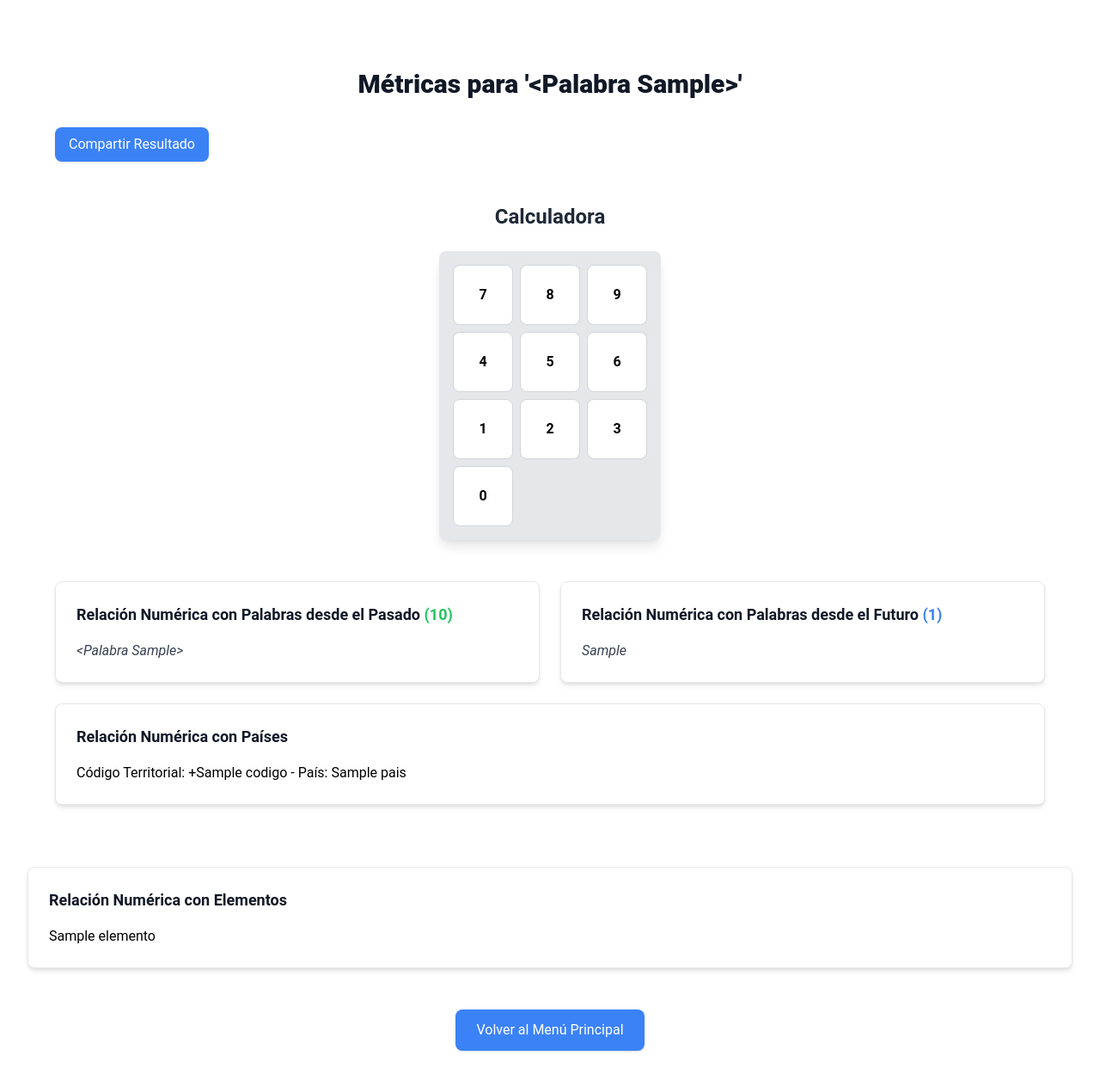
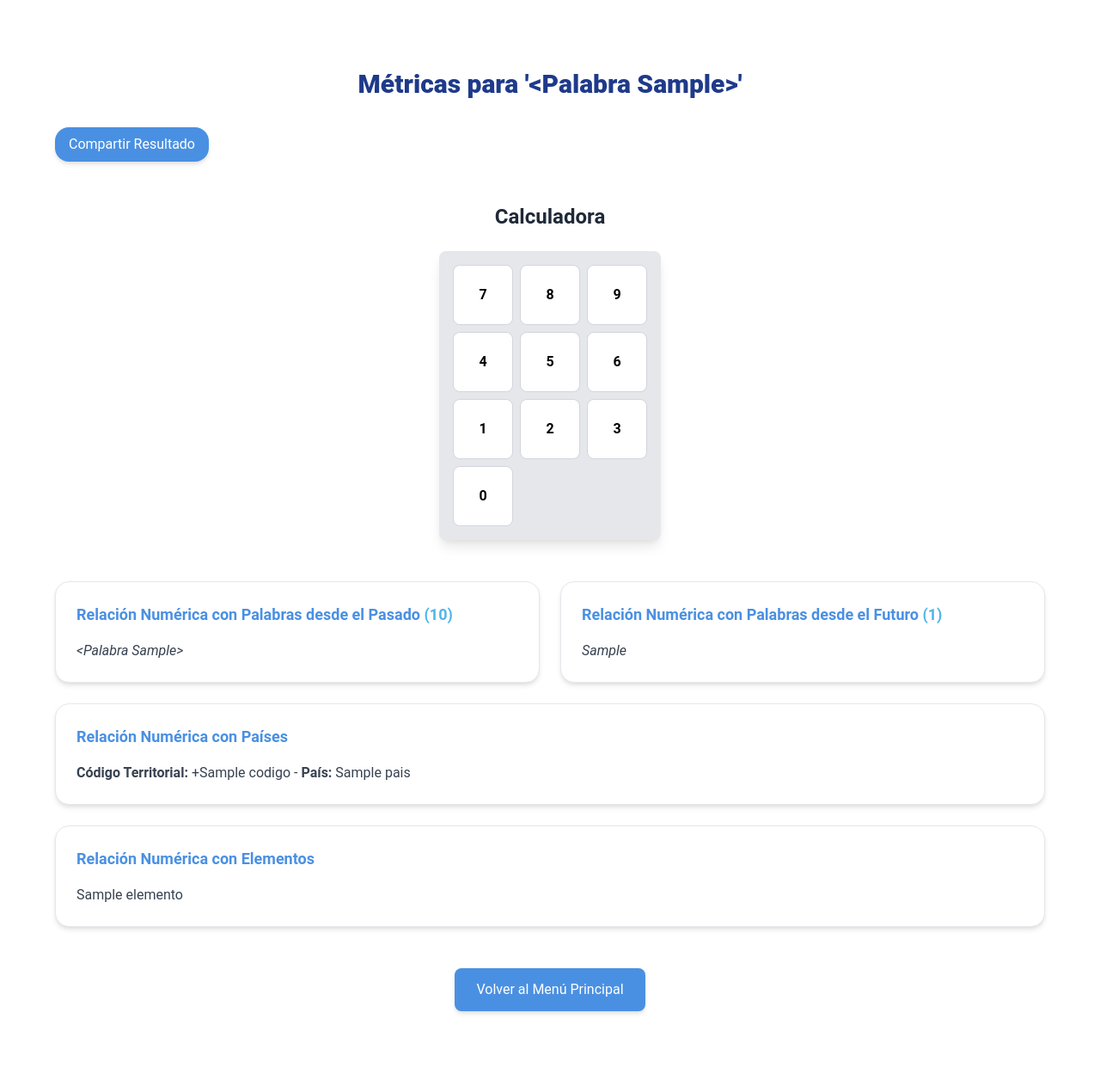
Before and after one commit to jaosomora/LGC-App, a Flask app: template templates/resultado.html in a window 1280 px wide. Shown: the whole page at 86% size. Before the commit the page ends 1223 px from the top, so only its background shows below. Run offline with Flask 3, Linux system fonts and the light colour scheme; tables that the repository leaves empty hold one stand-in row (values such as "Sample post"); the template is opened without the code that fills it: values that come from a table or form of the project are taken from there, most other values are stand-ins (such as "Sample title", 1, 10 or a date in 2020).

Commit message:
Mejorada la organización y estructura de las secciones de resonancias, territorios y elementos

```diff
--- a/static/css/output.css
+++ b/static/css/output.css
@@ -846,6 +850,10 @@ select {
   display: none;
 }
 
+.h-full {
+  height: 100%;
+}
+
 .w-11\/12 {
   width: 91.666667%;
 }
@@ -920,10 +928,6 @@ select {
 
 .gap-6 {
   gap: 1.5rem;
-}
-
-.gap-y-6 {
-  row-gap: 1.5rem;
 }
 
 .space-y-2 > :not([hidden]) ~ :not([hidden]) {
@@ -978,6 +982,10 @@ select {
 
 .rounded-lg {
   border-radius: 0.5rem;
+}
+
+.rounded-xl {
+  border-radius: 1rem;
 }
 
 .border {
@@ -1052,12 +1065,22 @@ select {
   background-color: rgb(220 252 231 / var(--tw-bg-opacity, 1));
 }
 
+.bg-green-500 {
+  --tw-bg-opacity: 1;
+  background-color: rgb(34 197 94 / var(--tw-bg-opacity, 1));
+}
+
 .bg-green-600 {
   --tw-bg-opacity: 1;
   background-color: rgb(21 128 61 / var(--tw-bg-opacity, 1));
 }
 
 .bg-primary {
+  --tw-bg-opacity: 1;
+  background-color: rgb(74 144 226 / var(--tw-bg-opacity, 1));
+}
+
+.bg-primary-500 {
   --tw-bg-opacity: 1;
   background-color: rgb(74 144 226 / var(--tw-bg-opacity, 1));
 }
@@ -1227,11 +1254,6 @@ select {
   letter-spacing: 0.05em;
 }
 
-.text-blue-500 {
-  --tw-text-opacity: 1;
-  color: rgb(59 130 246 / var(--tw-text-opacity, 1));
-}
-
 .text-gray-400 {
   --tw-text-opacity: 1;
   color: rgb(156 163 175 / var(--tw-text-opacity, 1));
@@ -1262,11 +1284,6 @@ select {
   color: rgb(17 24 39 / var(--tw-text-opacity, 1));
 }
 
-.text-green-500 {
-  --tw-text-opacity: 1;
-  color: rgb(34 197 94 / var(--tw-text-opacity, 1));
-}
-
 .text-green-800 {
   --tw-text-opacity: 1;
   color: rgb(22 101 52 / var(--tw-text-opacity, 1));
@@ -1277,6 +1294,11 @@ select {
   color: rgb(74 144 226 / var(--tw-text-opacity, 1));
 }
 
+.text-primary-900 {
+  --tw-text-opacity: 1;
+  color: rgb(30 58 138 / var(--tw-text-opacity, 1));
+}
+
 .text-red-500 {
   --tw-text-opacity: 1;
   color: rgb(239 68 68 / var(--tw-text-opacity, 1));
@@ -1285,6 +1307,11 @@ select {
 .text-red-600 {
   --tw-text-opacity: 1;
   color: rgb(220 38 38 / var(--tw-text-opacity, 1));
+}
+
+.text-secondary {
+  --tw-text-opacity: 1;
+  color: rgb(80 181 233 / var(--tw-text-opacity, 1));
 }
 
 .text-white {
--- a/templates/detalle.html
+++ b/templates/detalle.html
@@ -11,7 +11,7 @@
     </ul>
     <div class="mt-6">
         <a href="{{ url_for('historial') }}"
-           class="inline-block bg-blue-500 text-white py-3 px-6 rounded-lg shadow-md hover:bg-blue-600 hover:shadow-lg transition-all border border-transparent hover:border-white">
+           class="inline-block bg-primary text-white py-3 px-6 rounded-lg shadow-md hover:bg-primary-600 hover:shadow-lg transition-all border border-transparent hover:border-white">
             Volver al Historial
         </a>
     </div>
--- a/templates/resultado.html
+++ b/templates/resultado.html
@@ -5,7 +5,7 @@
     <!-- Título principal de la página -->
     <!-- Muestra la frase analizada en formato capitalizado usando el filtro 'title' -->
     <div class="text-center mb-8">
-        <h2 class="text-3xl font-extrabold text-gray-900">Métricas para
+        <h2 class="text-3xl font-extrabold text-primary-900">Métricas para
             '{{ palabra|title }}'</h2>
     </div>
 
@@ -14,71 +14,75 @@
     {% if opcion == 1 %}
     <div class="grid grid-cols-1 gap-4">
         <div
-            class="bg-white shadow-md rounded-lg p-6 border border-gray-200 hover:shadow-lg mb-6">
+            class="bg-white shadow-lg rounded-2xl p-6 border border-gray-300 hover:shadow-xl transition">
             <!-- Muestra el número calculado para la opción 1 -->
-            <p class="mt-4 text-gray-700"><strong>Número:</strong> {{ frecuencia
-                }}</p>
+            <p class="mt-4 text-gray-600"><strong>Número:</strong> {{ frecuencia }}</p>
             <!-- Muestra la lupa asociada al número calculado -->
-            <p class="mt-4 text-gray-700"><strong>Lupa:</strong> {{ lupa }}</p>
+            <p class="mt-4 text-gray-600"><strong>Lupa:</strong> {{ lupa }}</p>
         </div>
     </div>
     {% elif opcion == 2 %}
     <div class="grid grid-cols-1 gap-4">
         <div
-            class="bg-white shadow-md rounded-lg p-6 border border-gray-200 hover:shadow-lg mb-6">
+            class="bg-white shadow-lg rounded-2xl p-6 border border-gray-300 hover:shadow-xl transition">
             <!-- Resultados formateados para la opción 2 -->
             <!-- Cada línea muestra una palabra analizada con su detalle -->
             <ul class="mt-4 space-y-2">
                 {% for linea in salida_detallada %}
-                <li class="text-gray-700">
+                <li class="text-gray-600">
                     <!-- 'safe' se usa para renderizar contenido HTML seguro (negritas en palabras) -->
                     {{ linea|safe }}
                 </li>
                 {% endfor %}
             </ul>
             <!-- Total y lupa de la frase analizada -->
-            <p class="mt-4 text-gray-700"><strong>Total:</strong> {{ total
-                }}</p>
-            <p class="mt-4 text-gray-700"><strong>Lupa:</strong> {{ lupa }}</p>
+            <p class="mt-4 text-gray-600"><strong>Total:</strong> {{ total }}</p>
+            <p class="mt-4 text-gray-600"><strong>Lupa:</strong> {{ lupa }}</p>
         </div>
     </div>
 {% endif %}
 
     <!-- Botón para compartir -->
 <button id="share-button"
-        class="bg-blue-500 text-white py-2 px-4 rounded-lg shadow hover:bg-blue-600">
+class="bg-primary-500 text-white py-2 px-4 rounded-xl shadow-md hover:bg-primary-600 transition-all">
 Compartir Resultado
 </button>
 
     <!-- Modal de respaldo para compartir -->
 <div id="share-modal"
 class="hidden fixed inset-0 bg-black bg-opacity-50 flex items-center justify-center backdrop-blur-md">
-        <div class="bg-white rounded-lg shadow-lg p-6 max-w-md">
-            <h3
-                class="text-lg font-bold text-gray-900 mb-4 text-center">Compartir
-                Resultado</h3>
-            <p class="text-gray-700 mb-4 text-center">Elige una opción para
-                compartir:</p>
+
+<div class="bg-white rounded-xl shadow-lg p-6 max-w-md">
+    <h3 class="text-lg font-bold text-gray-900 mb-4 text-center">
+        Compartir Resultado
+    </h3>
+    <p class="text-gray-700 mb-4 text-center">
+        Elige una opción para compartir:
+    </p>
     <div class="space-y-4">
         <!-- Botón para WhatsApp -->
         <a id="whatsapp-button"
             href="#"
-                    class="block text-white py-2 px-4 rounded-lg shadow text-center hover:bg-green-600"
-                    style="background-color: #25D366;"
+            class="block text-white py-2 px-4 rounded-xl shadow-md text-center bg-[#25D366] hover:bg-[#1DA851] transition-all"
             target="_blank">
             WhatsApp
         </a>
         <!-- Botón para Copiar -->
         <button id="copy-button"
-                    class="block bg-blue-500 text-white py-2 px-4 rounded-lg shadow text-center hover:bg-blue-600 w-full">
+            class="block bg-primary-500 text-white py-2 px-4 rounded-xl shadow-md text-center hover:bg-primary-600 transition-all w-full">
             Copiar
         </button>
     </div>
     <button id="close-modal"
-                class="mt-6 w-full bg-gray-500 text-white py-2 px-4 rounded-lg text-center hover:bg-gray-600">
+        class="mt-6 w-full bg-gray-500 text-white py-2 px-4 rounded-xl text-center hover:bg-gray-600 transition-all">
         Cancelar
     </button>
 </div>
+
+<div id="temporary-message"
+    class="fixed bottom-5 right-5 bg-green-500 bg-opacity-70 text-white px-5 py-2 rounded-lg shadow-lg text-sm hidden opacity-0 transition-opacity duration-300 ease-in-out">
+</div>
+
 </div>
 
     <script>
@@ -89,86 +93,63 @@
     });
 
 
-// Crear función para mostrar mensajes dinámicos
     function showTemporaryMessage(message, duration = 3000) {
-    // Verificar si ya existe un contenedor de mensaje
-    let messageContainer = document.getElementById('temporary-message');
-    if (!messageContainer) {
-        // Crear un contenedor si no existe
-        messageContainer = document.createElement('div');
-        messageContainer.id = 'temporary-message';
-        messageContainer.style.position = 'fixed';
-        messageContainer.style.bottom = '20px';
-        messageContainer.style.right = '20px';
-        messageContainer.style.backgroundColor = 'rgba(76, 175, 80, 0.7)'; // Fondo más transparente
-        messageContainer.style.color = 'white';
-        messageContainer.style.padding = '10px 20px';
-        messageContainer.style.borderRadius = '5px';
-        messageContainer.style.boxShadow = '0 4px 6px rgba(0, 0, 0, 0.1)';
-        messageContainer.style.fontSize = '14px';
-        messageContainer.style.zIndex = '9999';
-        messageContainer.style.transition = 'opacity 0.3s ease-in-out'; // Suavizar la aparición y desaparición
-        document.body.appendChild(messageContainer);
-    }
+    const messageContainer = document.getElementById('temporary-message');
+
+    if (!messageContainer) return; // Si no existe, no hace nada
 
     // Configurar el mensaje
     messageContainer.textContent = message;
-    messageContainer.style.display = 'block';
-    messageContainer.style.opacity = '1';
+    messageContainer.classList.remove('hidden', 'opacity-0'); // Mostrar mensaje con fade-in
 
-    // Ocultar el mensaje después de un tiempo
+    // Ocultar el mensaje después del tiempo especificado
     setTimeout(() => {
-        messageContainer.style.opacity = '0'; // Añadir efecto de desvanecimiento
+        messageContainer.classList.add('opacity-0'); // Aplicar fade-out
         setTimeout(() => {
-            messageContainer.style.display = 'none';
-        }, 300); // Esperar a que termine la transición
+            messageContainer.classList.add('hidden'); // Ocultar completamente
+        }, 300); // Esperar a que termine la animación
     }, duration);
 }
 
+
 // Funcionalidad para copiar al portapapeles
-document.getElementById('copy-button').addEventListener('click', () => {
-    const salidaDetallada = `
-        {% for linea in salida_detallada %}
-        {{ linea | striptags }}
-        {% endfor %}
-    `.trim().split('\n').map(line => line.trim()).join('\n');
+document.getElementById('copy-button').addEventListener('click', async () => {
+    const salidaDetallada = `{% for linea in salida_detallada %}{{ linea | striptags }}{% endfor %}`
+        .trim().split('\n').map(line => line.trim()).join('\n');
 
     const textToCopy = `Métricas para "{{ palabra }}"\n\n${salidaDetallada}\nTotal: {{ total }}\nLupa: {{ lupa }}\n\nConvierte palabras en números: https://lgc.julianosoriom.com`;
 
-    if (navigator.clipboard && navigator.clipboard.writeText) {
-        navigator.clipboard.writeText(textToCopy)
-            .then(() => {
-                document.getElementById('share-modal').classList.add('hidden');
-                document.body.classList.remove('modal-open');
-                showTemporaryMessage('¡Listo! Texto copiado');
-            })
-            .catch(err => console.error('Error al copiar:', err));
-    } else {
-        const textArea = document.createElement('textarea');
-        textArea.value = textToCopy;
-        document.body.appendChild(textArea);
-        textArea.select();
     try {
-            document.execCommand('copy');
-            showTemporaryMessage('¡Listo! Texto copiado');
-            document.getElementById('share-modal').classList.add('hidden');
-            document.body.classList.remove('modal-open');
+        await navigator.clipboard.writeText(textToCopy);
+        closeShareModal(); // Cierra el modal después de copiar
+        showTemporaryMessage('¡Listo! Texto copiado'); // Mensaje de éxito
     } catch (err) {
         console.error('Error al copiar:', err);
     }
-        document.body.removeChild(textArea);
-    }
 });
 
+// Función para cerrar el modal de compartir
+function closeShareModal() {
+    document.getElementById('share-modal').classList.add('hidden');
+    document.body.classList.remove('modal-open');
+}
 
-// Funcionalidad para el botón de WhatsApp
+
+
+
+
+
+
+
+
+
+
+
+
 document.getElementById('whatsapp-button').addEventListener('click', () => {
     // Procesar salida detallada sin espacios adicionales
-    const salidaDetallada = `
-        {% for linea in salida_detallada %}
-        *{{ linea | striptags }}*
-        {% endfor %}
-    `.trim().split('\n').map(line => line.trim()).join('\n'); // Quitar espacios al inicio y al final de cada línea
+    const salidaDetallada = `{% for linea in salida_detallada %}*{{ linea | striptags }}*{% endfor %}`
+        .trim().split('\n').map(line => line.trim()).join('\n');
 
     // Formatear texto para WhatsApp
     const textForWhatsApp = [
@@ -177,32 +158,48 @@ document.getElementById('whatsapp-button').addEventListener('click', () => {
         `Total: *{{ total }}*`,
         `Lupa: *{{ lupa }}*`,
         `Convierte palabras en números: https://lgc.julianosoriom.com`
-    ].join('\n\n'); // Combinar en un solo string con saltos de línea
+    ].join('\n\n');
 
-    const whatsappUrl = `https://api.whatsapp.com/send?text=${encodeURIComponent(textForWhatsApp)}`;
-    document.getElementById('whatsapp-button').setAttribute('href', whatsappUrl);
+    // Redirigir a WhatsApp
+    document.getElementById('whatsapp-button').href = `https://api.whatsapp.com/send?text=${encodeURIComponent(textForWhatsApp)}`;
 
-    // Cerrar modal después de redirigir
-    document.getElementById('share-modal').classList.add('hidden');
-    document.body.classList.remove('modal-open'); // Quitar blur
+    closeShareModal(); // Cierra el modal después de redirigir
 });
 
-// Cerrar el modal de respaldo
-document.getElementById('close-modal').addEventListener('click', () => {
+// Función para cerrar el modal de compartir
+function closeShareModal() {
     document.getElementById('share-modal').classList.add('hidden');
+    document.body.classList.remove('modal-open');
+}
+
+
+if (closeModalButton && shareModal) {
+    closeModalButton.addEventListener('click', closeShareModal);
+}
+
+// Función reutilizable para cerrar el modal
+function closeShareModal() {
+    shareModal.classList.add('hidden');
     document.body.classList.remove('modal-open'); // Quitar blur
-});
+}
+
 
 // Cerrar el modal con la tecla Esc
 document.addEventListener('keydown', (event) => {
-        if (event.key === 'Escape') { // Detecta si la tecla presionada es "Esc"
-            const modal = document.getElementById('share-modal');
-            if (!modal.classList.contains('hidden')) { // Verifica si el modal está visible
-                modal.classList.add('hidden'); // Oculta el modal
-                document.body.classList.remove('modal-open'); // Quita el efecto de blur
+    if (event.key === 'Escape') {
+        closeShareModal();
+    }
+});
+
+// Función reutilizable para cerrar el modal
+function closeShareModal() {
+    const shareModal = document.getElementById('share-modal');
+    if (shareModal && !shareModal.classList.contains('hidden')) {
+        shareModal.classList.add('hidden'); // Ocultar modal
+        document.body.classList.remove('modal-open'); // Quitar blur
     }
 }
-    });
+
 
 </script>
 
@@ -227,13 +224,12 @@ document.addEventListener('keydown', (event) => {
     </div>
 
 <!-- Secciones de Resonancias -->
-<div class="mt-12 grid grid-cols-1 sm:grid-cols-2 gap-6 gap-y-6">
-    <!-- Palabras con la misma frecuencia numérica -->
-    <div
-        class="bg-white shadow-md rounded-lg p-6 border border-gray-200 hover:shadow-lg mb-6">
-        <h3 class="text-lg font-semibold text-gray-900">
+<div class="mt-12 grid grid-cols-1 sm:grid-cols-2 gap-6">
+    <!-- Sección: Relación con palabras del pasado -->
+    <div class="bg-white shadow-md rounded-xl p-6 border border-gray-200 hover:shadow-lg flex flex-col h-full">
+        <h3 class="text-lg font-semibold text-primary">
             Relación Numérica con Palabras desde el Pasado
-            <span class="text-green-500">({{ total }})</span>
+            <span class="text-secondary">({{ total }})</span>
         </h3>
         {% if palabras %}
         <p class="mt-4 text-gray-700"><i>{{ palabras | join(', ') }}</i></p>
@@ -242,12 +238,11 @@ document.addEventListener('keydown', (event) => {
         {% endif %}
     </div>
 
-    <!-- Palabras con el potencial numérico invertido -->
-    <div
-        class="bg-white shadow-md rounded-lg p-6 border border-gray-200 hover:shadow-lg mb-6">
-        <h3 class="text-lg font-semibold text-gray-900">
+    <!-- Sección: Relación con palabras del futuro -->
+    <div class="bg-white shadow-md rounded-xl p-6 border border-gray-200 hover:shadow-lg flex flex-col h-full">
+        <h3 class="text-lg font-semibold text-primary">
             Relación Numérica con Palabras desde el Futuro
-            <span class="text-blue-500">({{ total_invertido }})</span>
+            <span class="text-secondary">({{ total_invertido }})</span>
         </h3>
         {% if palabras_invertidas %}
         <p class="mt-4 text-gray-700"><i>{{ palabras_invertidas | join(', ') }}</i></p>
@@ -256,32 +251,26 @@ document.addEventListener('keydown', (event) => {
         {% endif %}
     </div>
 </div>
-        <!-- Territorios relacionados -->
-        <div
-            class="bg-white shadow-md rounded-lg p-6 border border-gray-200 hover:shadow-lg mb-6">
-            <h3 class="text-lg font-semibold text-gray-900">Relación Numérica
-                con Países</h3>
+
+<!-- Sección de Territorios Relacionados -->
+<div class="bg-white shadow-md rounded-xl p-6 border border-gray-200 hover:shadow-lg flex flex-col h-full mt-6">
+    <h3 class="text-lg font-semibold text-primary">Relación Numérica con Países</h3>
     {% if territorios %}
-            <ul class="mt-4 space-y-2">
+    <ul class="mt-4 space-y-2 text-gray-700">
         {% for territorio in territorios %}
-                <li>Código Territorial: +{{ territorio['codigo'] }} - País: {{
-                    territorio['pais'] }}</li>
+        <li><strong>Código Territorial:</strong> +{{ territorio['codigo'] }} - <strong>País:</strong> {{ territorio['pais'] }}</li>
         {% endfor %}
     </ul>
     {% else %}
-            <p class="mt-4 text-gray-500">No se encontraron coincidencias
-                geográficas.</p>
+    <p class="mt-4 text-gray-500">No se encontraron coincidencias geográficas.</p>
     {% endif %}
 </div>
-    </div>
 
-    <!-- Elementos relacionados -->
-    <div
-        class="bg-white shadow-md rounded-lg p-6 border border-gray-200 hover:shadow-lg mb-6">
-        <h3 class="text-lg font-semibold text-gray-900 mb-4">Relación Numérica
-            con Elementos</h3>
+<!-- Sección de Elementos Relacionados -->
+<div class="bg-white shadow-md rounded-xl p-6 border border-gray-200 hover:shadow-lg flex flex-col h-full mt-6">
+    <h3 class="text-lg font-semibold text-primary mb-4">Relación Numérica con Elementos</h3>
     {% if elementos %}
-        <ul class="space-y-4">
+    <ul class="space-y-4 text-gray-700">
         {% for elemento in elementos %}
         <li class="flex flex-col">
             <!-- 'safe' asegura que se rendericen etiquetas HTML dentro de los datos -->
@@ -290,15 +279,14 @@ document.addEventListener('keydown', (event) => {
         {% endfor %}
     </ul>
     {% else %}
-        <p class="text-gray-500">No se encontraron coincidencias en
-            elementos.</p>
+    <p class="text-gray-500">No se encontraron coincidencias en elementos.</p>
     {% endif %}
 </div>
 
 <!-- Botón para regresar al menú principal -->
 <div class="mt-12 text-center">
     <a href="/"
-            class="inline-block bg-blue-500 text-white py-3 px-6 rounded-lg shadow hover:bg-blue-600 text-sm md:text-base">
+        class="inline-block bg-primary text-white py-3 px-6 rounded-lg shadow-md hover:bg-primary-600 text-sm md:text-base transition-all border border-transparent hover:border-white">
         Volver al Menú Principal
     </a>
 </div>
```
Also changed, not shown: other parts of static/css/output.css (+48 -10 lines), tailwind.config.js (+6 -4 lines). Lines whose indentation alone changed are shown as unchanged.
